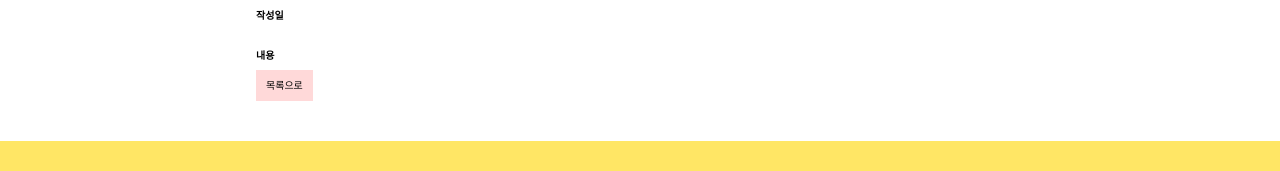
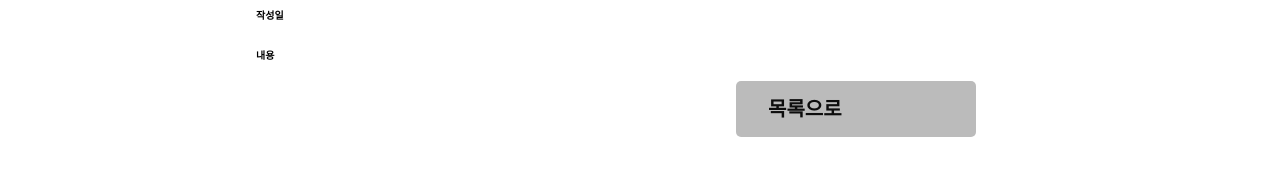
Before and after one commit to Dubabbi/Dukfinder-FE, a React (Vite) app: page /notice/1 in a window 1280 px wide. Shown: the part 231-402 px from the top of the page. Built offline with nearby package versions, Linux system fonts and the light colour scheme; the HTML template or start-up script is replaced by a standard one.

Commit message:
Design: Notice

```diff
--- a/src/components/NoticeDetail/NoticeDetail.jsx
+++ b/src/components/NoticeDetail/NoticeDetail.jsx
@@ -94,9 +94,9 @@ function NoticeDetail() {
             <VocViewLabel>내용</VocViewLabel>
             <VocViewContent>{notice.content}</VocViewContent>
           </VocViewRow>
-          <VocViewGoListBtn as={Link} to="/notice">
+          <D.SubmitButton type="submit" as={Link} to="/notice">
             목록으로
-          </VocViewGoListBtn>
+          </D.SubmitButton>
         </N.Section>
       </N.NoticeWrapper>
     </VocViewWrapper>
--- a/src/components/NoticeDetail/NoticeDetailStyle.jsx
+++ b/src/components/NoticeDetail/NoticeDetailStyle.jsx
@@ -17,3 +17,22 @@ export const TextWrap = styled.div`
   font-size: 18px;
   line-height: 1.6;
 `;
+
+export const SubmitButton = styled.button`
+  border: none;
+  cursor: pointer;
+  line-height: 1;
+  font-size: 20px;
+  background: #bbb;
+  width: 20%;
+  margin-left: 40%;
+  color: #0d0d0d;
+  border-radius: 5px;
+  font-weight: bold;
+  padding: 18px 32px;
+  &:hover {
+    background: #141414ae;
+    border-radius: 5px;
+    color: #ccc;
+  }
+`;
```
